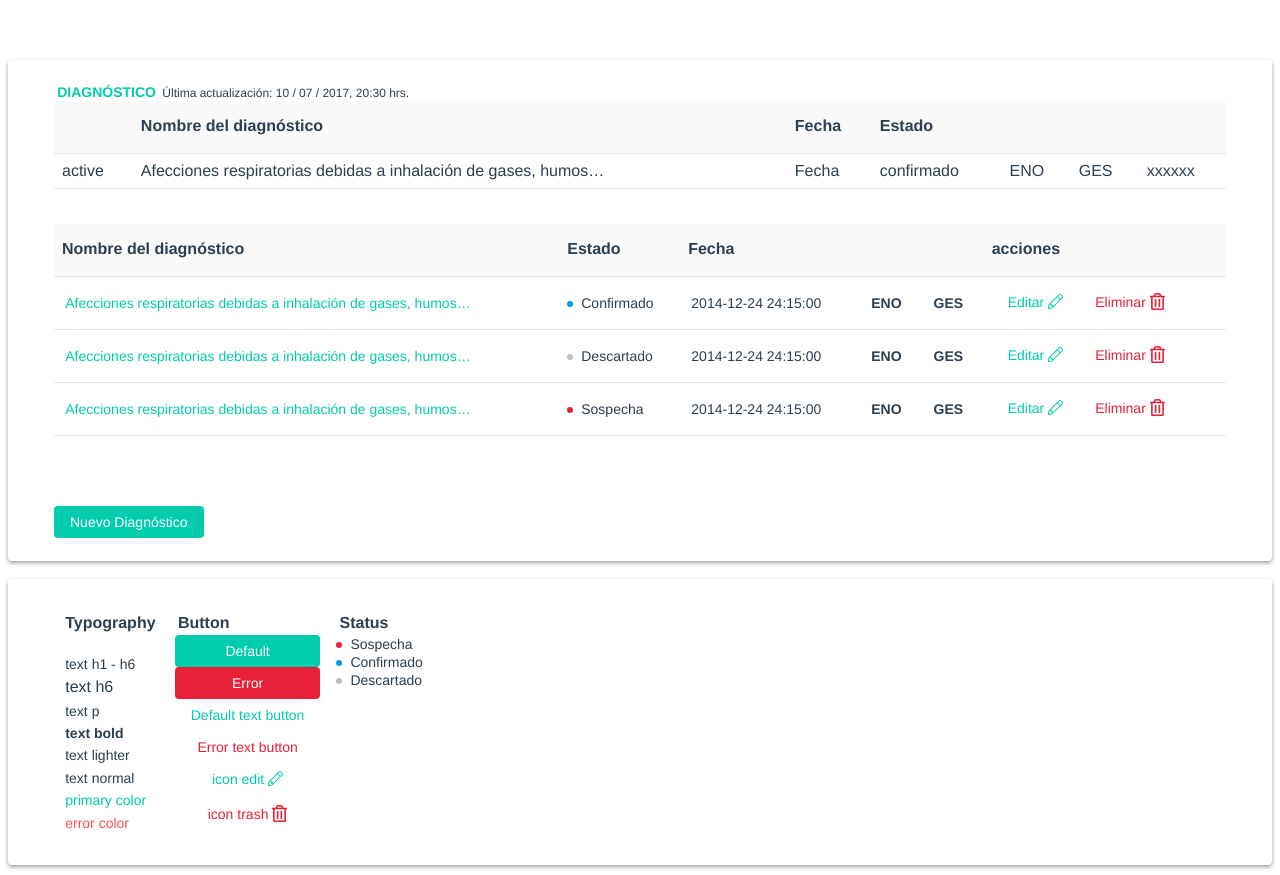
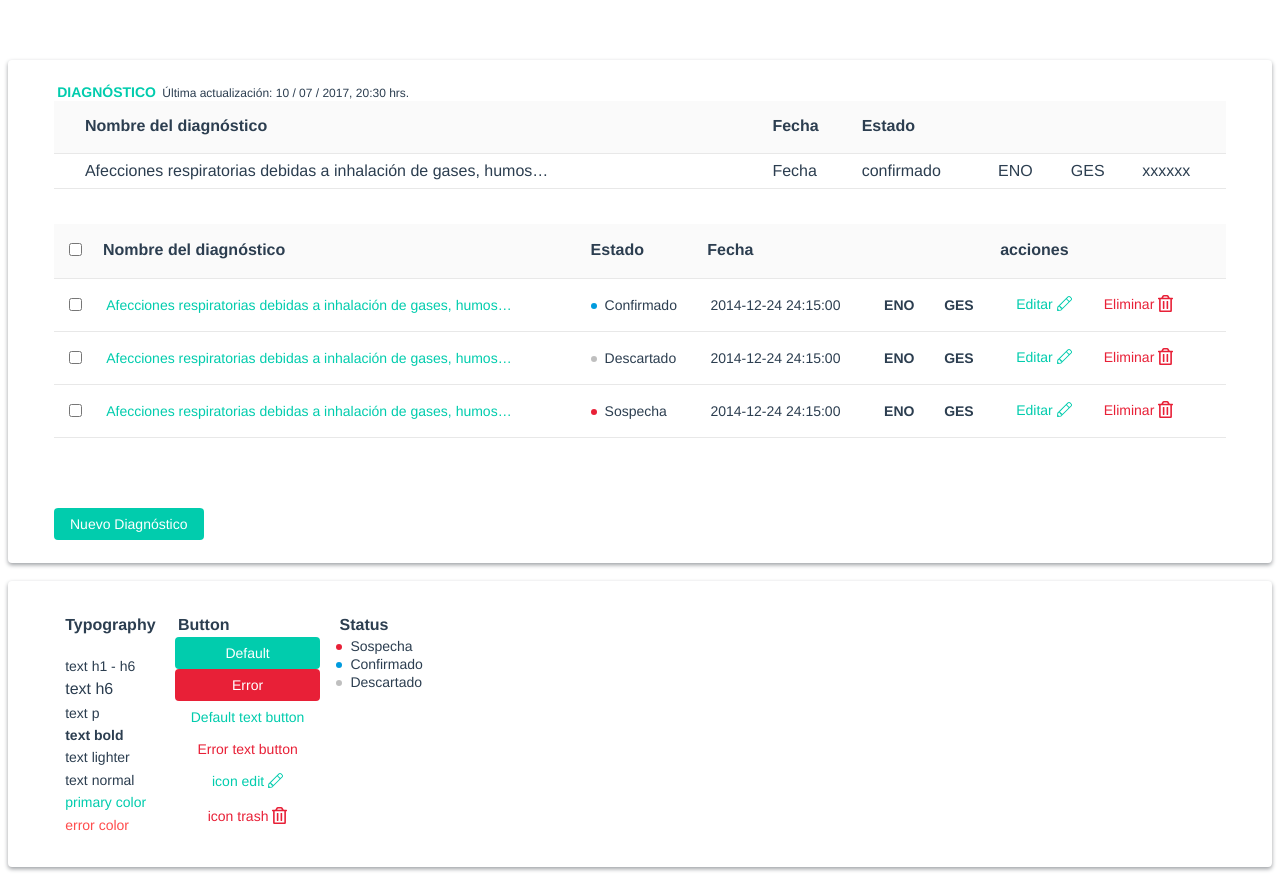
Before and after one commit to cirant/alemania-component, a Vue app: page / in a window 1280 px wide. Built offline with nearby package versions, Linux system fonts and the light colour scheme.

Commit message:
checkbox added

```diff
--- a/src/App.vue
+++ b/src/App.vue
@@ -7,7 +7,12 @@
         <Typography variant="span" size="12">Última actualización: 10 / 07 / 2017, 20:30 hrs.</Typography>
       </div>
       <Table :columns="tableData.headers" :rows="tableData.body"></Table>
-      <TableDiagnostico :columns="tableDiagnostico.headers" :rows="tableDiagnostico.body"></TableDiagnostico>
+      <TableDiagnostico
+        @allClick="allClick"
+        @clickOne="rowClick"
+        :columns="tableDiagnostico.headers"
+        :rows="tableDiagnostico.body"
+      ></TableDiagnostico>
       <table class="table"></table>
       <Buttom @onClick="mainClick">Nuevo Diagnóstico</Buttom>
     </Card>
@@ -67,7 +72,7 @@ export default {
     return {
       tableData: {
         headers: {
-          checkboxArea: "",
+          checkbox: "",
           diagnostico: "Nombre del diagnóstico",
           fecha: "Fecha",
           estado: "Estado",
@@ -90,7 +95,7 @@ export default {
       },
       tableDiagnostico: {
         headers: {
-          // checkboxArea: "",
+          checkbox: false,
           diagnostico: "Nombre del diagnóstico",
           estado: "Estado",
           fecha: "Fecha",
@@ -100,7 +105,7 @@ export default {
         },
         body: [
           {
-            // checkboxArea: "active",
+            checkbox: false,
             diagnostico: {
               variant: "p",
               type: "primary",
@@ -141,7 +146,7 @@ export default {
             ]
           },
           {
-            // checkboxArea: "active",
+            checkbox: false,
             diagnostico: {
               variant: "p",
               type: "primary",
@@ -182,7 +187,7 @@ export default {
             ]
           },
           {
-            // checkboxArea: "active",
+            checkbox: false,
             diagnostico: {
               variant: "p",
               type: "primary",
@@ -229,6 +234,22 @@ export default {
   methods: {
     mainClick() {
       console.log("este es un main click");
+    },
+    rowClick(position, status) {
+      console.log("este es un main click", position, status);
+      console.log(
+        "this.$data.tableDiagnostico.body[position]",
+        this.tableDiagnostico.body[position].checkbox
+      );
+
+      this.tableDiagnostico.body[position].checkbox = status;
+    },
+    allClick(e) {
+      console.log("click en todos", e);
+      this.tableDiagnostico.headers.checkbox = e;
+      this.tableDiagnostico.body.forEach(element => {
+        element.checkbox = e;
+      });
     }
   }
 };
--- a/src/components/Button.vue
+++ b/src/components/Button.vue
@@ -86,6 +86,7 @@ export default {
   font-family: Helvetica, Arial, sans-serif;
   position: relative;
   overflow: hidden;
+  white-space: nowrap;
 }
 .btn:active::after {
   content: "";
--- a/src/components/TableDiagnostico.vue
+++ b/src/components/TableDiagnostico.vue
@@ -3,15 +3,55 @@
     <table class="table">
       <thead>
         <tr v-if="columns">
-          <th v-for="( column, prop ) in columns" :key="prop">{{ column }}</th>
+          <th
+            v-for="( column, prop ) in columns"
+            :key="prop"
+            v-bind:class="{
+            textCenter: prop==='checkbox'
+          }"
+          >
+            <input
+              :key="column"
+              v-if="prop === 'checkbox'"
+              :checked="column"
+              type="checkbox"
+              @click="(e)=>{
+              e.preventDefault();
+              $emit('allClick', e.target.checked);
+              }"
+            />
+            {{ prop !== 'checkbox' ? column : '' }}
+          </th>
         </tr>
       </thead>
       <tbody v-if="rows">
-        <tr v-for="( row, index ) in rows" :key="index">
-          <td v-for="( _, prop ) in columns" :key="prop">
+        <tr
+          v-for="( row, index ) in rows"
+          :key="index"
+          v-bind:class="{
+          editinRow: row.checkbox
+        }"
+        >
+          <td
+            v-for="( _, prop ) in columns"
+            :key="prop"
+            v-bind:class="{
+            textCenter: prop==='checkbox'
+          }"
+          >
             <slot :row="row" :prop="prop">
+              <input
+                v-if="prop==='checkbox'"
+                :key="row[prop]"
+                type="checkbox"
+                :checked="row[prop]"
+                @click="(e)=>{
+                  e.preventDefault();
+                  $emit('clickOne',index, e.target.checked);
+                }"
+              />
               <Typography
-                v-if="(typeof row[prop]==='string') && prop!=='estado'"
+                v-else-if="(typeof row[prop]==='string') && prop!=='estado'"
                 :weight="row[ prop ].weight"
                 :size="row[ prop ].size"
                 :type="row[ prop ].type"
@@ -60,12 +100,20 @@ export default {
   props: {
     columns: { type: Object, required: true },
     rows: { type: Array, required: true }
+  },
+  methods: {
+    clickOne(position, e) {
+      console.log("este es un main click", position, e.target.checked);
+    }
   }
 };
 </script>
 
 <!-- Add "scoped" attribute to limit CSS to this component only -->
 <style>
+.editinRow {
+  background-color: #b8eae3;
+}
 .table-responsive {
   width: 100%;
   overflow: auto;
@@ -84,6 +132,11 @@ export default {
 .table tr td {
   padding: 8px;
 }
+
+.textCenter {
+  text-align: center;
+}
+
 .table thead {
   background-color: #fafafa;
 }
```
